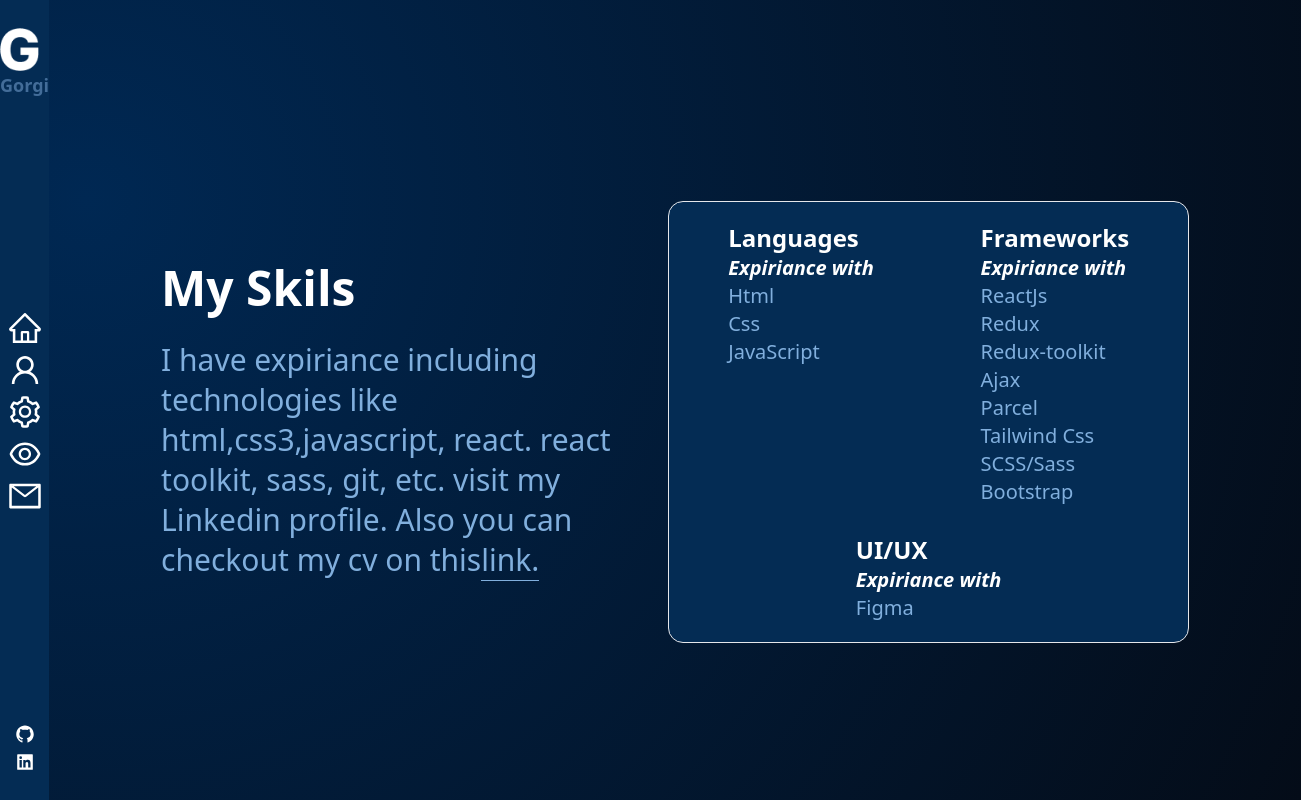
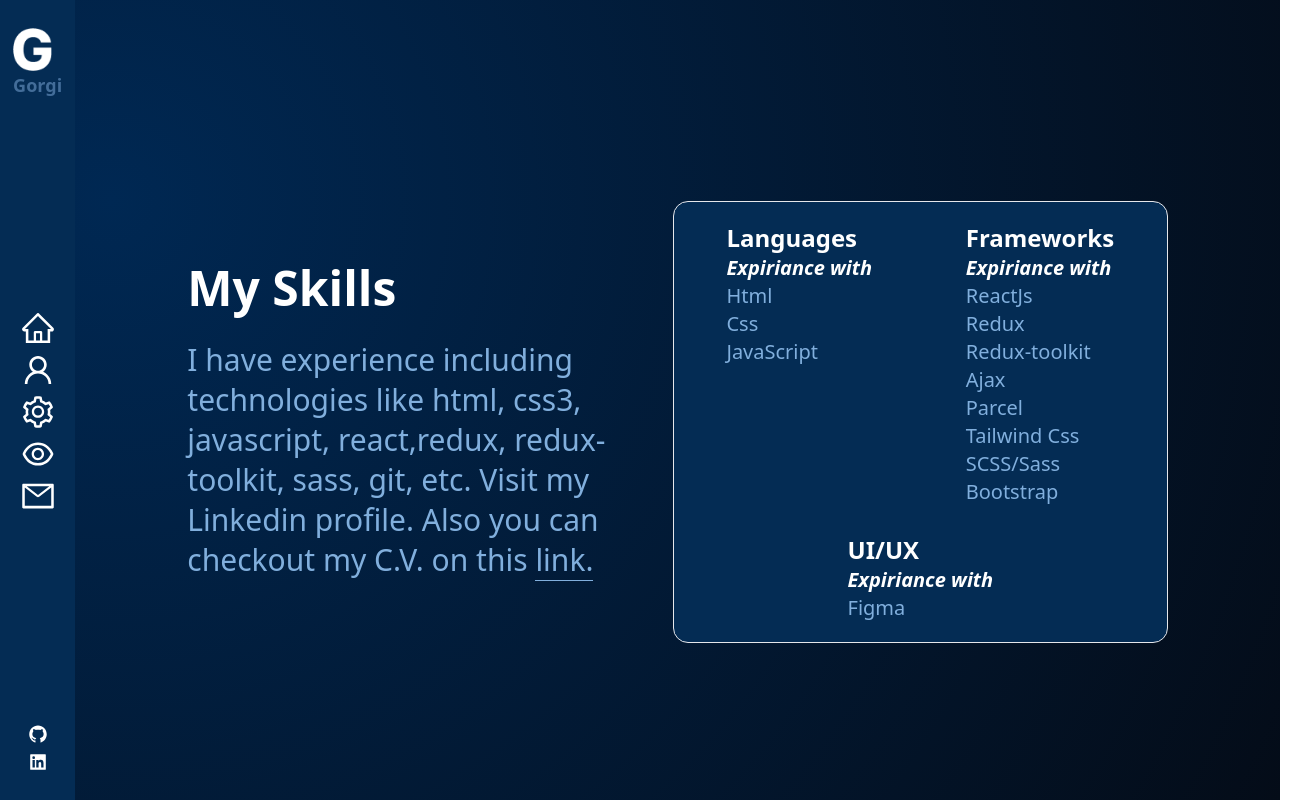
Before and after one commit to gorgitanevski/portfolio, a React (Create React App) app: page /skils in a window 1280 px wide. Shown: the whole page, 1301 px wide, since content can reach past the window. Built offline with nearby package versions, Linux system fonts and the light colour scheme.

Commit message:
change gramatic

```diff
--- a/src/App.js
+++ b/src/App.js
@@ -29,5 +29,3 @@ const App = () => {
 };
 
 export default App;
-
-// linkovite da gi klam vo drug fail i samo so divo da komuniciram.
--- a/src/components/Navbar.js
+++ b/src/components/Navbar.js
@@ -42,7 +42,7 @@ const Navbar = () => {
       {icon}
       {isOpen && (
         <div
-          className={`absolute right-0 left-[6rem] top-[4.5rem] z-10 bg-[#040C19] w-full flex justify-around items-center p-2 slide-left z-20`}
+          className={`absolute right-0 left-[6rem] top-[4.5rem] z-10 bg-[#040C19] w-full flex justify-around items-center p-2 slide-left`}
         >
           <NavbarIcons />
           <NavbarIconsSocial />
--- a/src/components/NavbarIcons.js
+++ b/src/components/NavbarIcons.js
@@ -11,7 +11,7 @@ const NavbarIcons = () => {
   const links = [
     { label: "Home", to: "/", icon: <AiOutlineHome /> },
     { label: "About", to: "about", icon: <AiOutlineUser /> },
-    { label: "Skils", to: "skils", icon: <AiOutlineSetting /> },
+    { label: "Skills", to: "skils", icon: <AiOutlineSetting /> },
     { label: "Projects", to: "projects", icon: <AiOutlineEye /> },
     { label: "Contact", to: "contact", icon: <AiOutlineMail /> },
   ];
--- a/src/sections/SkilsSection.js
+++ b/src/sections/SkilsSection.js
@@ -17,12 +17,15 @@ const SkilsSection = () => {
     >
       <div className="max-w-[45%] sm:max-w-[67%] lg:max-w-none sm:mb-3">
         <h1 className="text-white text-5xl lg:text-3xl font-bold lg:text-center  mb-7">
-          My Skils
+          My Skills
         </h1>
         <p className="text-[#81AFDD] text-3xl md:text-lg my-text sm:leading-7 leading-10">
-          I have expiriance including technologies like html,css3,javascript,
-          react. react toolkit, sass, git, etc. visit my Linkedin profile. Also
-          you can checkout my cv on this
+          I have experience including technologies like html, css3, javascript,
+          react,redux, redux-toolkit, sass, git, etc. Visit my{" "}
+          <Link to="https://www.linkedin.com/in/gorgi-tanevski-99086a27a/">
+            Linkedin{" "}
+          </Link>{" "}
+          profile. Also you can checkout my C.V. on this{" "}
           <Link to="/cv" className="border-b border-[#81AFDD]">
             link.
           </Link>
```
